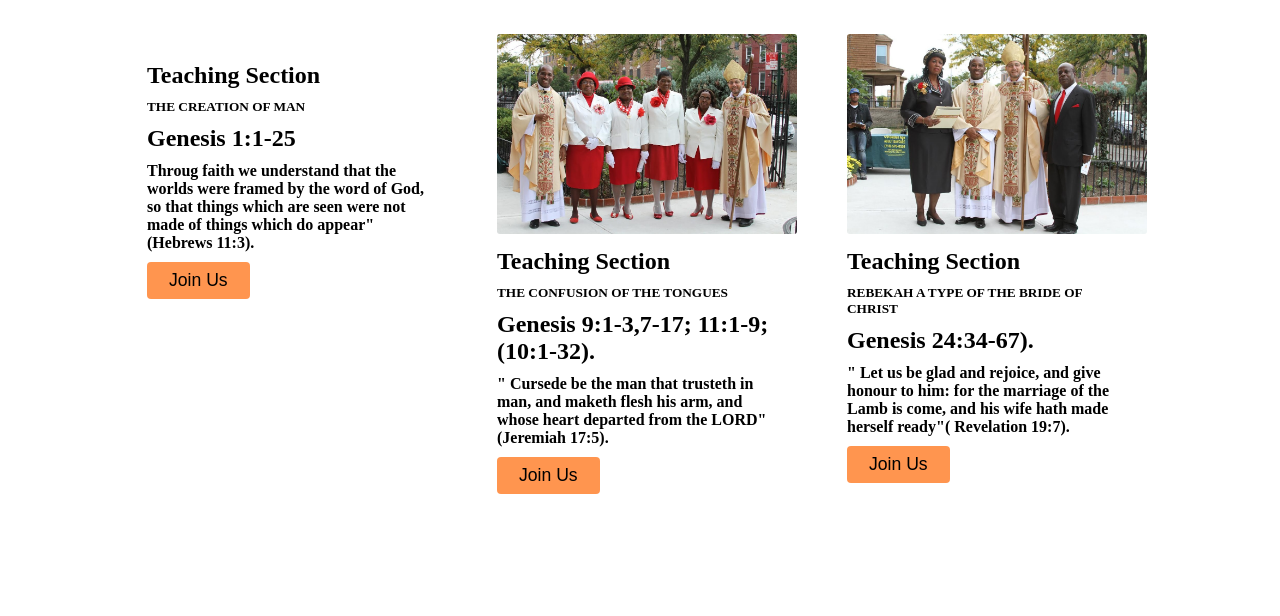
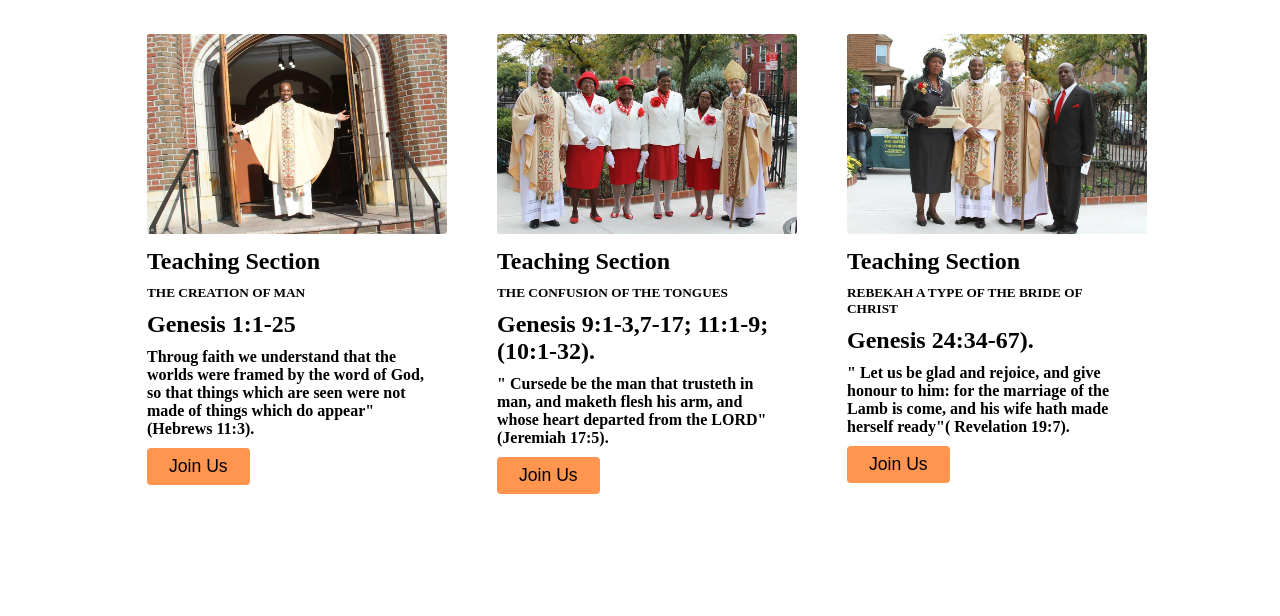
Before and after one commit to Viviankarn/ART-205, a plain HTML site: page index.html in a window 1280 px wide. Shown: the part 958-1574 px from the top of the page. Drawn offline with Linux system fonts and the light colour scheme; files that its build step writes are made by us from their sources; files whose address does not match are found by name.

Commit message:
Update index.html

```diff
--- a/index.html
+++ b/index.html
@@ -40,7 +40,7 @@
         <div class="service__container">
         <div class="service__card-container">
             <div class="service__card">
-                <img src="./img/bishor.jpg" alt="">
+                <img src="bishor.jpg" alt="">
                 <h3>Teaching Section</h3>
                 <h5>THE CREATION OF MAN</h5>
 
```
